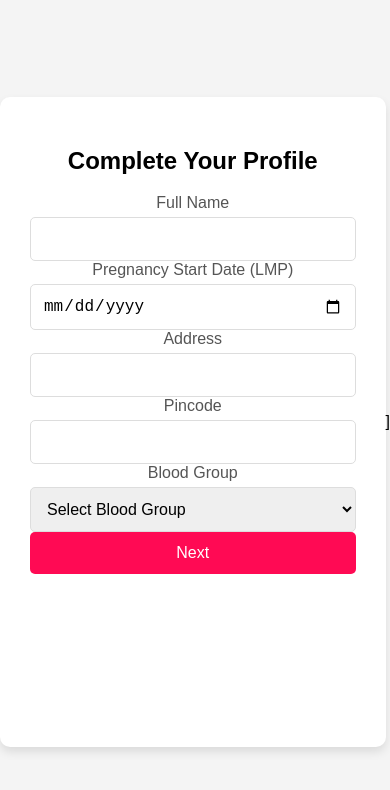
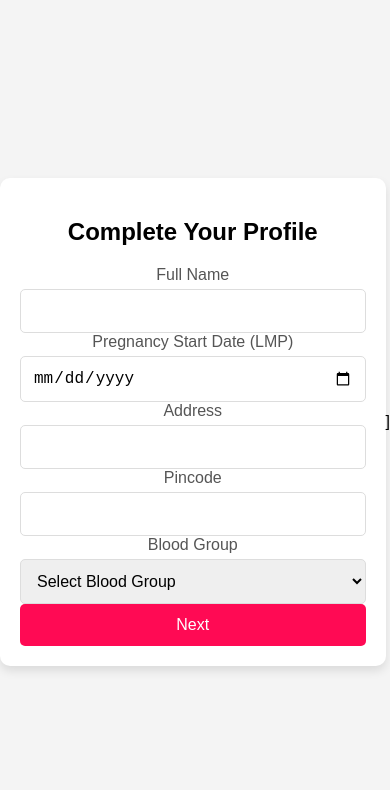
Before and after one commit to Snehallagad10/CraddleCare, a website: page User.html in a window 390 px wide. Drawn offline with Linux system fonts and the light colour scheme.

Commit message:
Update User.html

```diff
--- a/User.html
+++ b/User.html
@@ -18,17 +18,22 @@
     padding: 30px;
     border-radius: 10px;
     box-shadow: 0 5px 10px rgba(0, 0, 0, 0.1);
-    width: 100%; /* Make it adaptive */
-   height: 70%;
+    width: 90%; /* Adjusts width for mobile */
+    max-width: 400px;
     text-align: center;
 }
 
 /* Responsive Adjustments */
-@media (max-height: 700px) {
-    .container {
-        margin-top: 20px; /* Adjust margin for small screen heights */
-        margin-bottom: 20px;
-    }
+@media (max-width: 600px) {
+  .container {
+      padding: 20px;
+      width: 95%;
+  }
+
+  input[type="text"], input[type="email"], input[type="password"], button {
+      font-size: 14px;
+      padding: 10px;
+  }
 }
 
 
```
